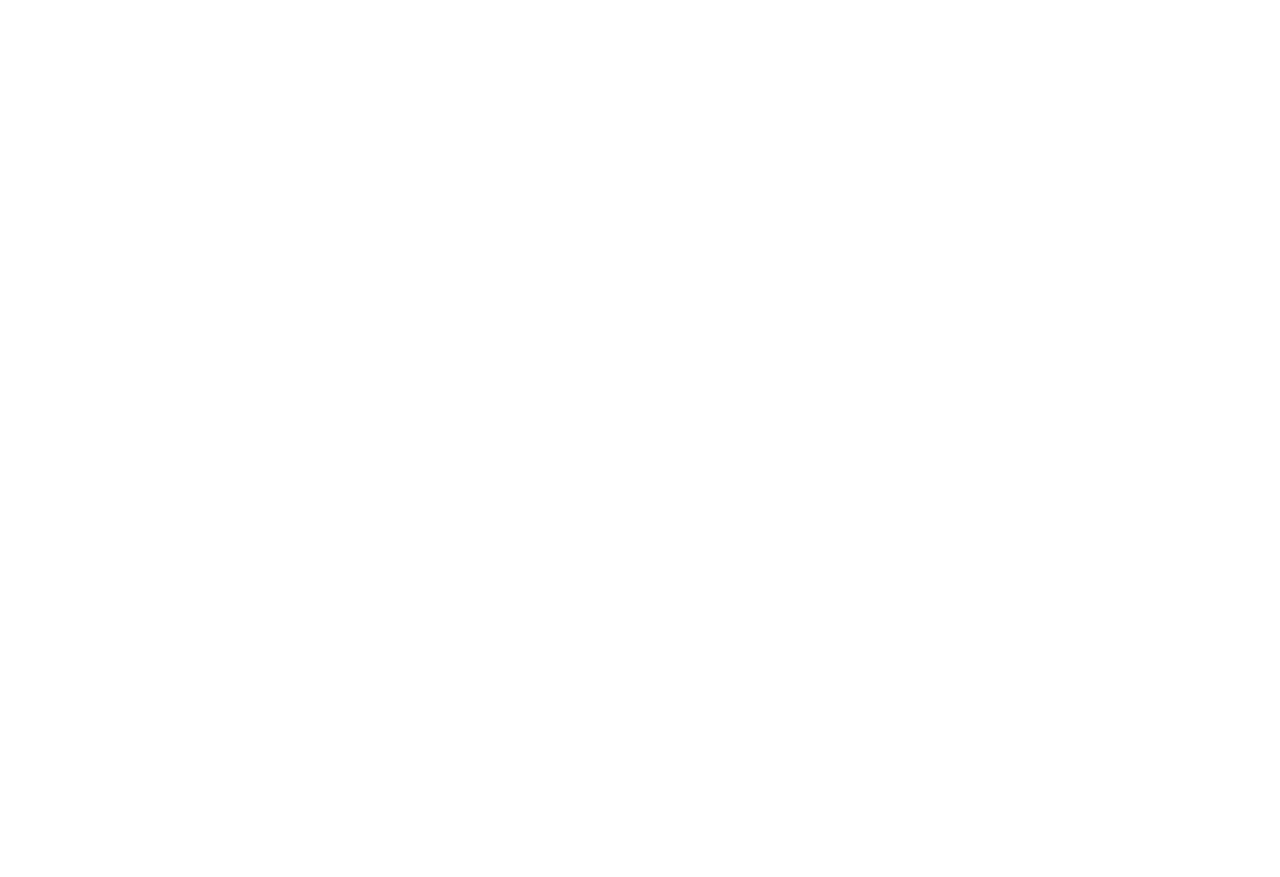
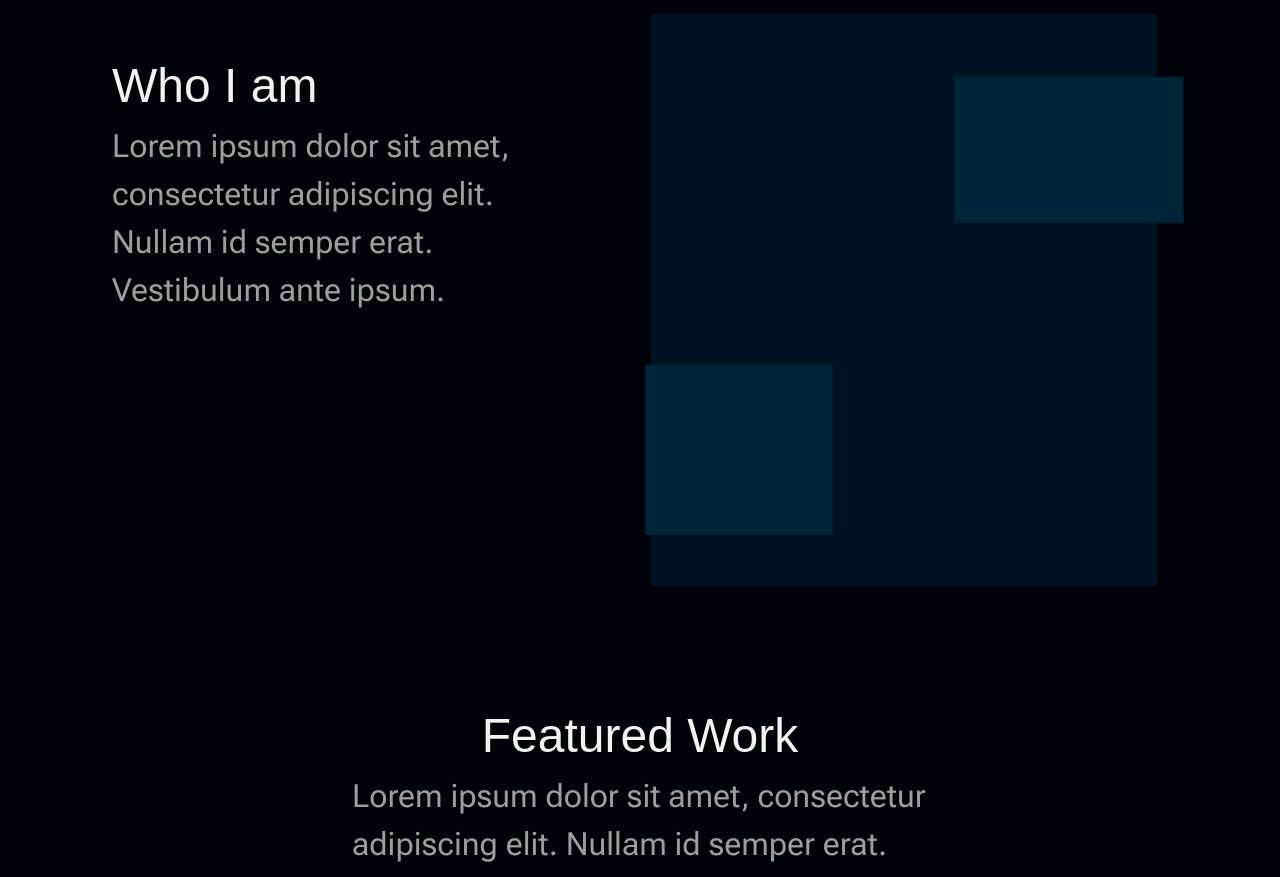
Before and after one commit to DaSmelterSaif/portfolio, a Vue app: page / in a window 1280 px wide. Shown: the part 900-1777 px from the top of the page. Before the commit the page ends 800 px from the top, so only its background shows below. Built offline with nearby package versions, Linux system fonts and the light colour scheme; a web font is replaced by a local one.

Commit message:
about me and projects sections

```diff
--- a/src/components/AboutMeSec.vue
+++ b/src/components/AboutMeSec.vue
@@ -1,13 +1,36 @@
 <script lang="ts">
+import GenericSec from './generic_components/GenericSec.vue';
+
 export default {
     data() {
 
+    },
+    components: {
+        GenericSec
     }
 }
 </script>
 
+<!--// TODO - Figure out why margin affects the parent element -->
+<!--// I'm switching margin with padding for now. -->
+<!--// Apparently, adding @layer base... to style.css somehow fixed it??? -->
+<!-- I removed @layer base... and it's working now. WHAT THNKAJFHKAJ -->
+
 <template>
-    <div></div>
+    <GenericSec class="bg-bg-dark w-full h-screen flex flex-row">
+        <div class="flex-1"> <!-- bg-amber-300/30 -->
+            <h2 class="text-sec-title text-text mt-37.5">Who I am</h2>
+            <p class="text-body text-text-muted max-w-120">
+                Lorem ipsum dolor sit amet, consectetur adipiscing elit. Nullam id semper erat. Vestibulum ante ipsum.
+            </p>
+        </div>
+        <!-- TODO - Make the positioning of the divs (that are to become images) consistent. -->
+        <div class="flex-1 relative"> <!-- bg-emerald-300/30 -->
+            <div class="absolute top-1/2 left-1/2 -translate-1/2 w-126.5 h-142.75 bg-bg"></div>
+            <div class="absolute top-22/32 left-6/32 -translate-1/2 w-46.75 h-42.5 bg-bg-light"></div>
+            <div class="absolute top-10/32 left-26/32 -translate-1/2 w-57.25 h-36.5 bg-bg-light"></div>
+        </div>
+    </GenericSec>
 </template>
 
 <style scoped></style>
--- a/src/components/HeroSec.vue
+++ b/src/components/HeroSec.vue
@@ -12,7 +12,8 @@
 </script>
 
 <template>
-    <!-- TODO - Fix vertical alignment (especially when pressing F11) -->
+    <!-- TODO - Fix vertical alignment (especially when pressing F11). -->
+    <!-- TODO - Fix h1 growing more than needed. -->
     <GenericSec
         class="flex flex-row xll:px-56 relative -z-20 overflow-hidden bg-radial-[at_100%_0%] from-[#002133] from-15% to-bg-dark to-65% h-[calc(100vh-125px)]">
 
--- a/src/components/ProjectsSec.vue
+++ b/src/components/ProjectsSec.vue
@@ -6,8 +6,55 @@
 }
 </script>
 
+<!-- TODO - Fix the divs (that are to become images) not scaling well to large screens. -->
+
 <template>
-    <div></div>
+    <section class="bg-bg-dark px-30">
+        <div class="flex flex-col items-center">
+            <h2 class="text-sec-title text-text">
+                Featured Work
+            </h2>
+            <p class="text-body text-text-muted max-w-[45vw]">
+                Lorem ipsum dolor sit amet, consectetur adipiscing elit. Nullam id semper erat. Vestibulum ante ipsum.
+            </p>
+        </div>
+        <div class="flex flex-row justify-center gap-30 py-30">
+            <div class="bg-bg aspect-16/10 w-[35vw] flex-1"></div>
+            <div class="flex flex-col items-start flex-1">
+                <h3 class="text-sub-title text-text mb-4">
+                    Campus Management System
+                </h3>
+                <p class="text-body text-text-muted">
+                    Lorem ipsum dolor sit amet, consectetur adipiscing elit. Nullam id semper erat. Vestibulum ante
+                    ipsum.
+                </p>
+            </div>
+        </div>
+        <div class="flex flex-row justify-center gap-30 py-30">
+            <div class="flex flex-col items-start flex-1">
+                <h3 class="text-sub-title text-text mb-4">
+                    Work #2
+                </h3>
+                <p class="text-body text-text-muted">
+                    Lorem ipsum dolor sit amet, consectetur adipiscing elit. Nullam id semper erat. Vestibulum ante
+                    ipsum.
+                </p>
+            </div>
+            <div class="bg-bg aspect-16/10 w-[35vw] flex-1"></div>
+        </div>
+        <div class="flex flex-row justify-center gap-30 py-30">
+            <div class="bg-bg aspect-16/10 w-[35vw] flex-1"></div>
+            <div class="flex flex-col items-start flex-1">
+                <h3 class="text-sub-title text-text mb-4">
+                    Work #3
+                </h3>
+                <p class="text-body text-text-muted">
+                    Lorem ipsum dolor sit amet, consectetur adipiscing elit. Nullam id semper erat. Vestibulum ante
+                    ipsum.
+                </p>
+            </div>
+        </div>
+    </section>
 </template>
 
 <style scoped></style>
```
